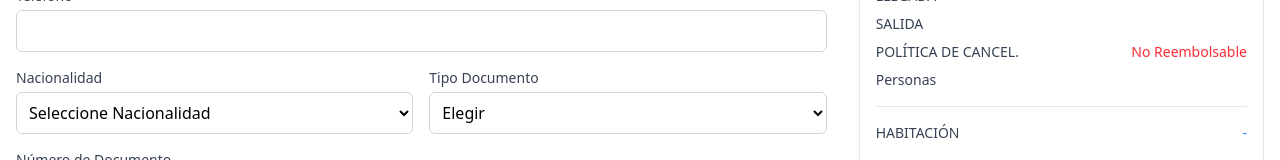
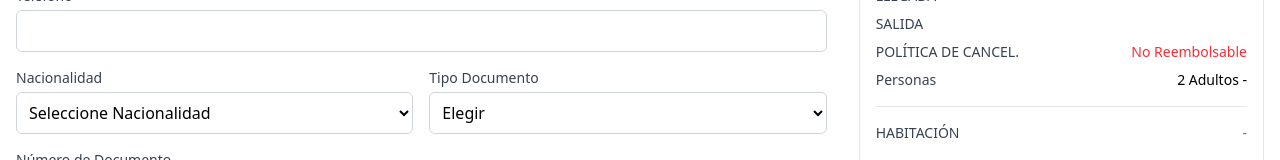
Before and after one commit to No-Country-simulation/Equipo-c24-64-Webapp, a React (Vite) app in the folder frontend/: page /confirmation in a window 1280 px wide. Shown: the part 268-428 px from the top of the page. Built offline with nearby package versions, Linux system fonts and the light colour scheme.

Commit message:
feat(booking) se creo un nuevo pedido a un 2do endpoint para enviar datos del form de reserva

```diff
--- a/frontend/src/components/LoginForm.tsx
+++ b/frontend/src/components/LoginForm.tsx
@@ -38,17 +38,14 @@ const LoginForm: React.FC = () => {
             "Content-Type": "application/json",
           },
           body: JSON.stringify({
-            //chequear cuando fede haga la actualizacion de la db desplegada a ver si cambio email por identifier, porque actualmente el body toma email y no identifier
             identifier: data.identifier,
             password: data.password,
           }),
         }
       );
-      console.log(response.json);
 
       if (!response.ok) {
         const error = await response.json();
-        console.log(error);
         throw new Error(error.message);
       }
 
--- a/frontend/src/components/dashboard/Form.jsx
+++ b/frontend/src/components/dashboard/Form.jsx
@@ -49,7 +49,6 @@ const Form = () => {
       formData.habitacion
     );
     setGuests([...guests, newGuest]);
-    console.log("nuevo huesped", newGuest);
 
     setRooms(
       rooms.map((room) =>
--- a/frontend/src/components/reservation/ReservationForm.tsx
+++ b/frontend/src/components/reservation/ReservationForm.tsx
@@ -54,10 +54,10 @@ interface IFormInputs {
 type FormData = yup.InferType<typeof schema>;
 
 const ReservationForm = () => {
-  const { reservation, checkIn, checkOut } = useSearchStore();
-
+  const { reservation, checkIn, checkOut, guests } = useSearchStore();
   const { nightQuantity, totalPrice, subTotalPrice, ivaInDollars } =
     calculatePrice(checkIn, checkOut, reservation?.typeRoom.price);
+
   const {
     register,
     handleSubmit,
@@ -68,24 +68,25 @@ const ReservationForm = () => {
       formaPago: "tarjeta",
     },
   });
-
+  const roomsQuantity = guests.rooms;
   const onSubmit = async (data: FormData) => {
     //datos para el endpoint 1 (datos de la habitacion)
-
     const bookingData = {
       checkIn,
       checkOut,
       peopleQuantity: reservation?.capacity,
-      totalPrice,
       idRoomType: reservation?.id,
       email: data.email,
+      roomsQuantity: roomsQuantity,
+      // peticionesEspeciales: data.peticionesEspeciales,
     };
+
     //datos para el endpoint 2 (datos del cliente)
     const formReserva = {
-      nombre: data.nombre,
-      apellido: data.apellido,
-      telefono: data.telefono,
-      numeroDocumento: data.numeroDocumento,
+      name: data.nombre,
+      lastname: data.apellido,
+      phoneNumber: data.telefono,
+      dni: data.numeroDocumento,
       email: data.email,
       peticionesEspeciales: data.peticionesEspeciales,
     };
@@ -109,7 +110,7 @@ const ReservationForm = () => {
       console.log("Reserva realizada con éxito:", resultOne);
       toast.success("Reserva confirmada");
       const responseTwo = await fetch(
-        "https://hotels-1-0.onrender.com/api/endpoint2",
+        "https://hotels-1-0.onrender.com/api/visitor",
         {
           method: "POST",
           headers: {
@@ -532,7 +533,10 @@ const ReservationForm = () => {
                 </div>
                 <div className="flex justify-between">
                   <span className="text-sm text-gray-700">Personas</span>
-                  <span className="text-sm">{reservation?.capacity}</span>
+                  <span className="text-sm">
+                    {guests.adults} Adultos -{" "}
+                    {guests.children > 0 ? <>{guests.children} Niño/s</> : ""}
+                  </span>
                 </div>
               </div>
 
--- a/frontend/src/layouts/Footer.tsx
+++ b/frontend/src/layouts/Footer.tsx
@@ -2,7 +2,8 @@ import React, { useState } from "react";
 import { Facebook, Instagram, Twitter } from "lucide-react";
 import { useForm } from "react-hook-form";
 import { Link } from "react-router-dom";
-
+import toast from "react-hot-toast";
+import { Toaster } from "react-hot-toast";
 interface INewsletterForm {
   email: string;
 }
@@ -13,6 +14,7 @@ function Footer() {
     reset,
     formState: { errors, isSubmitting },
   } = useForm<INewsletterForm>();
+
   const onSubmit = async (data: INewsletterForm) => {
     try {
       const response = await fetch("#", {
@@ -20,22 +22,24 @@ function Footer() {
         headers: {
           "Content-type": "application/json",
         },
-        body: JSON.stringify(data),
+        body: JSON.stringify(data.email),
       });
       console.log(response);
 
       if (response.ok) {
-        alert("¡Te has suscrito con éxito!");
+        toast.success("¡Te has suscrito con éxito!");
         reset();
       }
     } catch (error) {
       if (error instanceof Error) {
-        console.log("Error", error.message);
+        toast.error("Intentalo de nuevo más tarde");
       }
     }
   };
   return (
     <div className=" bg-gray-100">
+      <Toaster position="top-center" reverseOrder={false} />
+
       <footer className="bg-gray-900 text-gray-300">
         <div className="bg-blue-700 ">
           <div className="container mx-auto px-4">
```
Also changed, not shown: frontend/src/components/homepage/SearchBar.tsx (line endings or trailing spaces).
